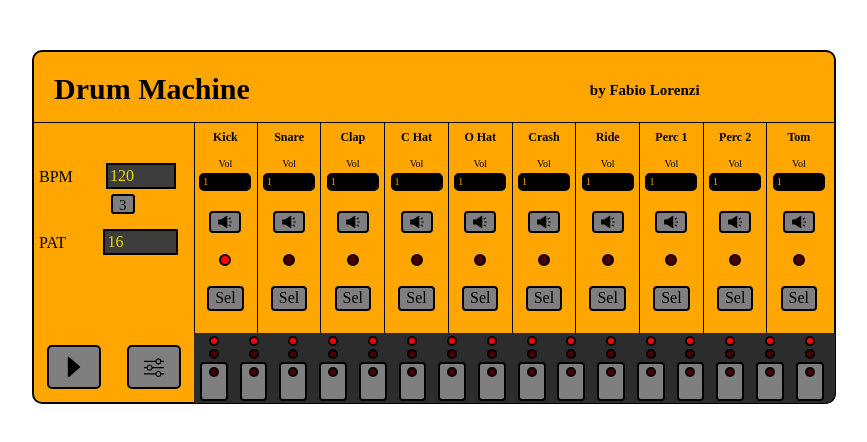
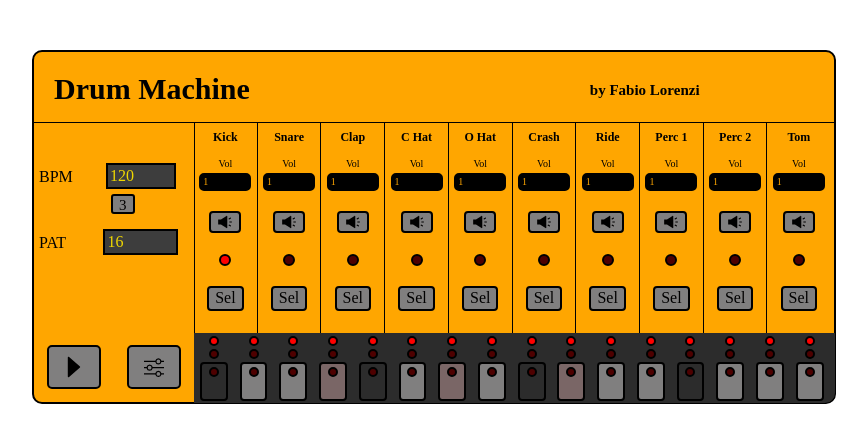
Before and after one commit to fabiolorenzi/drum-machine, a React (Create React App) app: page / in a window 1280 px wide. Shown: the top 442 px of the page, without its empty margins (206-1073 px from the left). Built offline with nearby package versions, Linux system fonts and the light colour scheme; a web font is replaced by a local one.

Commit message:
ui improved

```diff
--- a/src/components/MainContainer.jsx
+++ b/src/components/MainContainer.jsx
@@ -715,7 +715,7 @@ function MainContainer() {
                 <div className="singleButtonFirst">
                     <div className={mainPattern.part01 ? "firstLineSpyOn" : "firstLineSpyOff"}></div>
                     <div className={rhythmPattern.part01 ? "secondLineSpyOn" : "secondLineSpyOff"}></div>
-                    <div className="sequencerButton" onClick={e => handleSequence(e, 0)}>
+                    <div className="sequencerButton button4" onClick={e => handleSequence(e, 0)}>
                         <div className={sequenceButton.part01 ? "thirdLineSpyOn" : "thirdLineSpyOff"}></div>
                     </div>
                 </div>
@@ -736,14 +736,14 @@ function MainContainer() {
                 <div className="singleButtonFirst">
                     <div className={mainPattern.part04 ? "firstLineSpyOn" : "firstLineSpyOff"}></div>
                     <div className={rhythmPattern.part04 ? "secondLineSpyOn" : "secondLineSpyOff"}></div>
-                    <div className="sequencerButton" onClick={e => handleSequence(e, 3)}>
+                    <div className="sequencerButton button3" onClick={e => handleSequence(e, 3)}>
                         <div className={sequenceButton.part04 ? "thirdLineSpyOn" : "thirdLineSpyOff"}></div>
                     </div>
                 </div>
                 <div className="singleButtonFirst">
                     <div className={mainPattern.part05 ? "firstLineSpyOn" : "firstLineSpyOff"}></div>
                     <div className={rhythmPattern.part05 ? "secondLineSpyOn" : "secondLineSpyOff"}></div>
-                    <div className="sequencerButton" onClick={e => handleSequence(e, 4)}>
+                    <div className="sequencerButton button4" onClick={e => handleSequence(e, 4)}>
                         <div className={sequenceButton.part05 ? "thirdLineSpyOn" : "thirdLineSpyOff"}></div>
                     </div>
                 </div>
@@ -757,7 +757,7 @@ function MainContainer() {
                 <div className="singleButtonFirst">
                     <div className={mainPattern.part07 ? "firstLineSpyOn" : "firstLineSpyOff"}></div>
                     <div className={rhythmPattern.part07 ? "secondLineSpyOn" : "secondLineSpyOff"}></div>
-                    <div className="sequencerButton" onClick={e => handleSequence(e, 6)}>
+                    <div className="sequencerButton button3" onClick={e => handleSequence(e, 6)}>
                         <div className={sequenceButton.part07 ? "thirdLineSpyOn" : "thirdLineSpyOff"}></div>
                     </div>
                 </div>
@@ -771,14 +771,14 @@ function MainContainer() {
                 <div className="singleButtonFirst">
                     <div className={mainPattern.part09 ? "firstLineSpyOn" : "firstLineSpyOff"}></div>
                     <div className={rhythmPattern.part09 ? "secondLineSpyOn" : "secondLineSpyOff"}></div>
-                    <div className="sequencerButton" onClick={e => handleSequence(e, 8)}>
+                    <div className="sequencerButton button4" onClick={e => handleSequence(e, 8)}>
                         <div className={sequenceButton.part09 ? "thirdLineSpyOn" : "thirdLineSpyOff"}></div>
                     </div>
                 </div>
                 <div className="singleButtonFirst">
                     <div className={mainPattern.part10 ? "firstLineSpyOn" : "firstLineSpyOff"}></div>
                     <div className={rhythmPattern.part10 ? "secondLineSpyOn" : "secondLineSpyOff"}></div>
-                    <div className="sequencerButton" onClick={e => handleSequence(e, 9)}>
+                    <div className="sequencerButton button3" onClick={e => handleSequence(e, 9)}>
                         <div className={sequenceButton.part10 ? "thirdLineSpyOn" : "thirdLineSpyOff"}></div>
                     </div>
                 </div>
@@ -799,7 +799,7 @@ function MainContainer() {
                 <div className="singleButtonFirst">
                     <div className={mainPattern.part13 ? "firstLineSpyOn" : "firstLineSpyOff"}></div>
                     <div className={rhythmPattern.part13 ? "secondLineSpyOn" : "secondLineSpyOff"}></div>
-                    <div className="sequencerButton" onClick={e => handleSequence(e, 12)}>
+                    <div className="sequencerButton button4" onClick={e => handleSequence(e, 12)}>
                         <div className={sequenceButton.part13 ? "thirdLineSpyOn" : "thirdLineSpyOff"}></div>
                     </div>
                 </div>
--- a/src/style.css
+++ b/src/style.css
@@ -269,3 +269,11 @@ body {
     border: 2px solid #000000;
     border-radius: 4px;
 }
+
+.button4 {
+    background-color: #2c2c2c;
+}
+
+.button3 {
+    background-color: #7a6666;
+}
```
